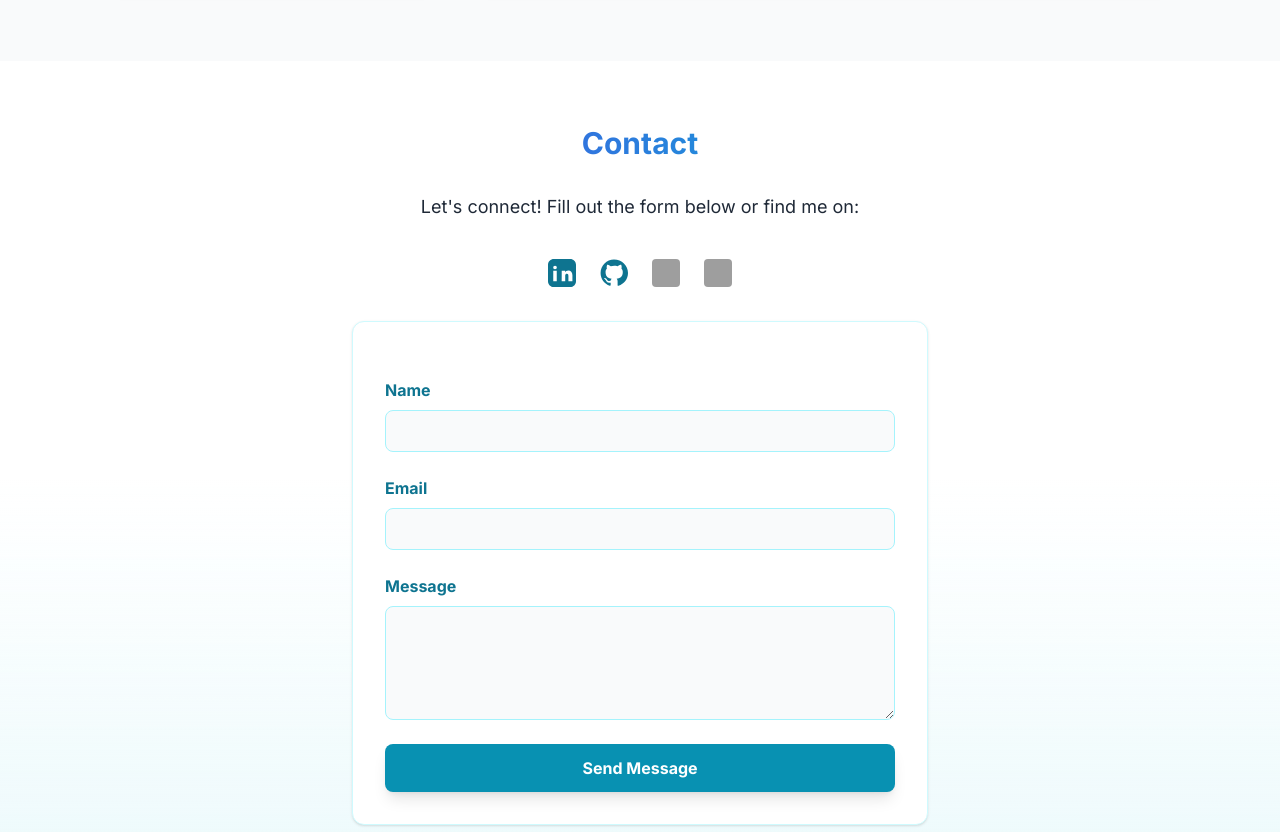
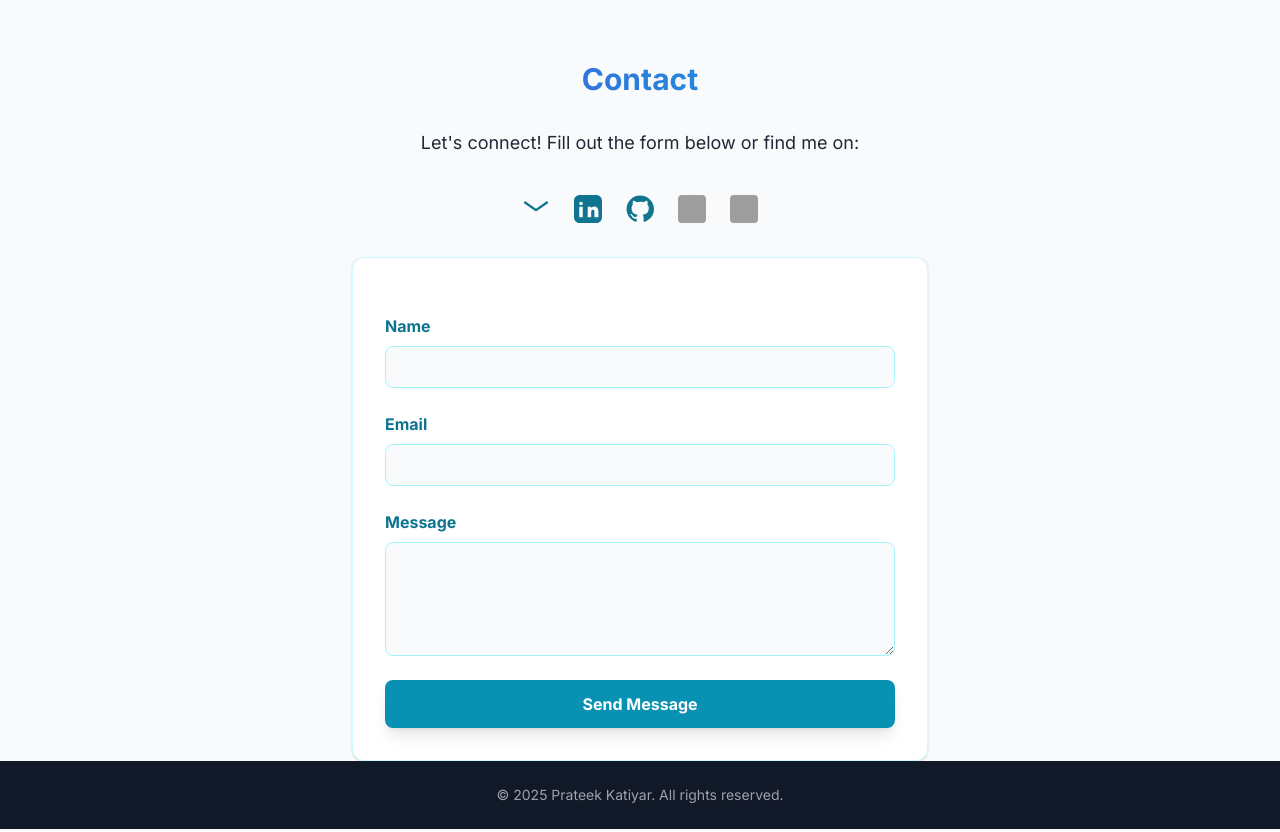
Before and after one commit to prateekkatiyar216/-My-Portfolio, a React app: page public/index.html in a window 1280 px wide. Shown: the part 2519-3351 px from the top of the page. Built offline with nearby package versions, Linux system fonts and the light colour scheme; grey boxes are pictures that could not be loaded.

Commit message:
Updated homepage text

```diff
--- a/public/index.html
+++ b/public/index.html
@@ -406,13 +406,19 @@
   </div>
 </section>
 
-  <!-- Contact Section -->
-<section id="contact" class="py-16 bg-gradient-to-t from-cyan-100/30 via-white to-white dark:from-gray-950 dark:via-gray-900 dark:to-gray-800" data-aos="fade-up" data-aos-duration="900">
+  <!<section id="contact" class="py-16 bg-gradient-to-t from-cyan-100/30 via-white to-white dark:from-gray-950 dark:via-gray-900 dark:to-gray-800" data-aos="fade-up" data-aos-duration="900">
   <div class="max-w-3xl mx-auto px-6 text-center">
     <h2 class="text-3xl font-bold mb-8 gradient-text">Contact</h2>
     <p class="mb-8 text-lg">Let's connect! Fill out the form below or find me on:</p>
     <div class="flex justify-center gap-6 mb-8">
-      <a href="https://www.linkedin.com/in/prateek-katiyar-66b810262/" target="_blank" title="LinkedIn" class="text-cyan-700 dark:text-cyan-300 text-3xl hover:scale-110 transition">
+      <a href="mailto:your-prateek.katiyar216@gmail.com" title="Email" class="text-cyan-700 dark:text-cyan-300 text-3xl hover:scale-110 transition" target="_blank">
+        <!-- Email Icon (Heroicons, Tailwind, or similar) -->
+        <svg class="inline w-7 h-7" fill="none" stroke="currentColor" stroke-width="2" viewBox="0 0 24 24">
+          <path d="M4 4h16v16H4z" stroke="none"/>
+          <path d="M22 6l-10 7L2 6" stroke="currentColor"/>
+        </svg>
+      </a>
+      <a href="https://www.linkedin.com/in/prateekkatiyar216" target="_blank" title="LinkedIn" class="text-cyan-700 dark:text-cyan-300 text-3xl hover:scale-110 transition">
         <svg class="inline w-7 h-7" fill="currentColor" viewBox="0 0 24 24">
           <path d="M19 0h-14c-2.76 0-5 2.24-5 5v14c0 2.76 2.24 5 5 5h14c2.76 0 5-2.24 5-5v-14c0-2.76-2.24-5-5-5zm-11.5 19h-3v-9h3v9zm-1.5-10.3c-.96 0-1.5-.65-1.5-1.46 0-.83.56-1.46 1.54-1.46s1.5.63 1.5 1.46c0 .81-.54 1.46-1.54 1.46zm14.5 10.3h-3v-4.5c0-1.07-.38-1.8-1.31-1.8-.72 0-1.15.49-1.34.96-.07.17-.09.41-.09.65v4.69h-3s.04-7.61 0-9h3v1.28c.4-.62 1.12-1.5 2.71-1.5 1.98 0 3.46 1.29 3.46 4.06v5.16z"/>
         </svg>
@@ -422,18 +428,16 @@
           <path d="M12 .5C5.73.5.5 5.73.5 12c0 5.08 3.29 9.37 7.86 10.87.58.11.79-.25.79-.56v-2.03c-3.2.69-3.87-1.54-3.87-1.54-.53-1.34-1.29-1.7-1.29-1.7-1.06-.72.08-.71.08-.71 1.17.08 1.79 1.2 1.79 1.2 1.04 1.78 2.73 1.27 3.4.97.11-.76.41-1.27.74-1.56-2.55-.29-5.23-1.28-5.23-5.71 0-1.26.45-2.29 1.19-3.1-.12-.29-.52-1.47.11-3.08 0 0 .97-.31 3.18 1.18a11.1 11.1 0 012.9-.39c.98.01 1.97.13 2.9.39 2.21-1.5 3.18-1.18 3.18-1.18.63 1.61.23 2.79.11 3.08.74.81 1.19 1.84 1.19 3.1 0 4.44-2.69 5.41-5.25 5.7.43.37.81 1.1.81 2.21v3.27c0 .31.21.67.8.56C20.71 21.37 24 17.08 24 12c0-6.27-5.23-11.5-12-11.5z"/>
         </svg>
       </a>
-      <a href="https://leetcode.com/u/prateek_katiyar/" target="_blank" title="LeetCode" class="text-cyan-700 dark:text-cyan-300 text-3xl hover:scale-110 transition">
+      <a href="https://leetcode.com/prateekkatiyar216" target="_blank" title="LeetCode" class="text-cyan-700 dark:text-cyan-300 text-3xl hover:scale-110 transition">
         <img src="https://leetcode.com/static/images/LeetCode_logo_rvs.png" alt="LeetCode" class="h-7 w-7 inline rounded"/>
       </a>
-      <a href="https://www.hackerrank.com/profile/prateek_katiyar2" target="_blank" title="HackerRank" class="text-cyan-700 dark:text-cyan-300 text-3xl hover:scale-110 transition">
+      <a href="https://www.hackerrank.com/prateekkatiyar216" target="_blank" title="HackerRank" class="text-cyan-700 dark:text-cyan-300 text-3xl hover:scale-110 transition">
         <img src="https://cdn.iconscout.com/icon/free/png-256/hackerrank-3521515-2945099.png" alt="HackerRank" class="h-7 w-7 inline rounded"/>
       </a>
     </div>
     <!-- Netlify working form: -->
     <form name="contact" method="GET" data-netlify="true" netlify-honeypot="bot-field" action="/thanks.html" class="max-w-xl mx-auto bg-white dark:bg-gray-900 p-8 rounded-xl shadow space-y-6 border border-cyan-100 dark:border-gray-800">
-      <!-- Netlify required hidden input -->
       <input type="hidden" name="form-name" value="contact" />
-      <!-- Netlify honeypot for spam -->
       <p class="hidden">
         <label>Don’t fill this out if you’re human: <input name="bot-field" /></label>
       </p>
```
